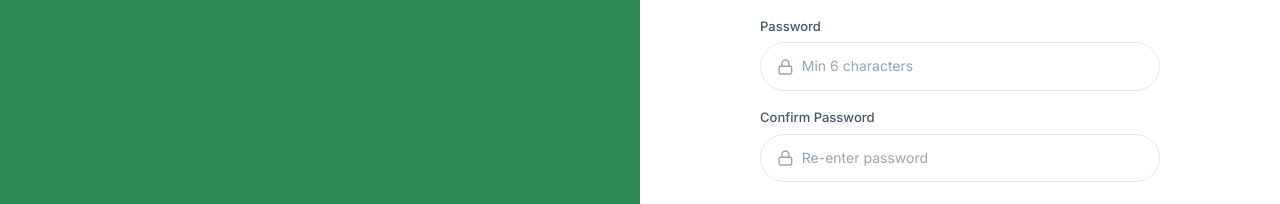
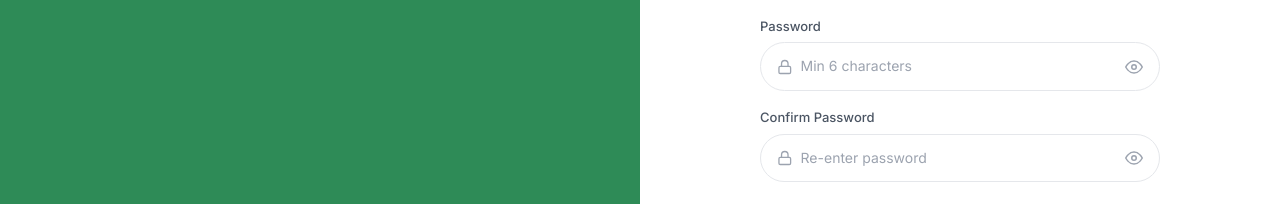
Before and after one commit to Dhonmarckherm/Medisched, a Next.js app: page /signup in a window 1280 px wide. Shown: the part 573-777 px from the top of the page. Built offline with nearby package versions, Linux system fonts and the light colour scheme.

Commit message:
feat: add show/hide password toggle to signup and reset password pages

```diff
--- a/src/app/reset-password/page.tsx
+++ b/src/app/reset-password/page.tsx
@@ -2,11 +2,13 @@
 
 import { useState, useEffect } from "react";
 import { useRouter } from "next/navigation";
-import { LockIcon, ArrowLeftIcon, CheckCircleIcon } from "@/components/Icons";
+import { LockIcon, ArrowLeftIcon, CheckCircleIcon, EyeIcon, EyeOffIcon } from "@/components/Icons";
 
 export default function ResetPasswordPage() {
   const [password, setPassword] = useState("");
   const [confirmPassword, setConfirmPassword] = useState("");
+  const [showPassword, setShowPassword] = useState(false);
+  const [showConfirmPassword, setShowConfirmPassword] = useState(false);
   const [error, setError] = useState("");
   const [success, setSuccess] = useState("");
   const [loading, setLoading] = useState(false);
@@ -145,16 +147,22 @@ export default function ResetPasswordPage() {
               <label className="block text-[13px] font-medium text-gray-600 mb-1.5">New Password</label>
               <div className="flex items-center border border-gray-200 rounded-lg px-3 transition-all duration-200 focus-within:border-primary focus-within:ring-2 focus-within:ring-primary/20">
                 <LockIcon className="text-gray-400 mr-2" size={18} />
-                <input type="password" value={password} onChange={(e) => setPassword(e.target.value)} required minLength={6}
+                <input type={showPassword ? "text" : "password"} value={password} onChange={(e) => setPassword(e.target.value)} required minLength={6}
                   className="w-full py-3 border-none outline-none text-[14px] bg-transparent" placeholder="Min 6 characters" />
+                <button type="button" onClick={() => setShowPassword(!showPassword)} className="bg-transparent border-none cursor-pointer p-0 ml-2 text-gray-400 hover:text-gray-600 transition-colors flex items-center">
+                  {showPassword ? <EyeOffIcon size={18} /> : <EyeIcon size={18} />}
+                </button>
               </div>
             </div>
             <div>
               <label className="block text-[13px] font-medium text-gray-600 mb-1.5">Confirm New Password</label>
               <div className="flex items-center border border-gray-200 rounded-lg px-3 transition-all duration-200 focus-within:border-primary focus-within:ring-2 focus-within:ring-primary/20">
                 <LockIcon className="text-gray-400 mr-2" size={18} />
-                <input type="password" value={confirmPassword} onChange={(e) => setConfirmPassword(e.target.value)} required minLength={6}
+                <input type={showConfirmPassword ? "text" : "password"} value={confirmPassword} onChange={(e) => setConfirmPassword(e.target.value)} required minLength={6}
                   className="w-full py-3 border-none outline-none text-[14px] bg-transparent" placeholder="Re-enter password" />
+                <button type="button" onClick={() => setShowConfirmPassword(!showConfirmPassword)} className="bg-transparent border-none cursor-pointer p-0 ml-2 text-gray-400 hover:text-gray-600 transition-colors flex items-center">
+                  {showConfirmPassword ? <EyeOffIcon size={18} /> : <EyeIcon size={18} />}
+                </button>
               </div>
             </div>
           </div>
--- a/src/app/signup/page.tsx
+++ b/src/app/signup/page.tsx
@@ -3,7 +3,7 @@
 import { useState } from "react";
 import Link from "next/link";
 import { useRouter } from "next/navigation";
-import { MailIcon, LockIcon, UserIcon, IdCardIcon, HospitalIcon, ArrowLeftIcon } from "@/components/Icons";
+import { MailIcon, LockIcon, UserIcon, IdCardIcon, HospitalIcon, ArrowLeftIcon, EyeIcon, EyeOffIcon } from "@/components/Icons";
 import { useToast } from "@/components/Toast";
 
 const COURSES = [
@@ -42,6 +42,8 @@ export default function SignupPage() {
   });
   const [errors, setErrors] = useState<Record<string, string>>({});
   const [loading, setLoading] = useState(false);
+  const [showPassword, setShowPassword] = useState(false);
+  const [showConfirmPassword, setShowConfirmPassword] = useState(false);
   const router = useRouter();
   const { addToast } = useToast();
 
@@ -237,8 +239,11 @@ export default function SignupPage() {
               <label className="block text-[13px] font-medium text-gray-600 mb-1.5">Password</label>
               <div className={`flex items-center border rounded-full px-4 transition-all duration-200 focus-within:border-primary focus-within:ring-2 focus-within:ring-primary/20 ${errors.password ? 'border-red-300' : 'border-gray-200'}`}>
                 <LockIcon className="text-gray-400 mr-2" size={18} />
-                <input type="password" name="password" value={formData.password} onChange={handleChange} onBlur={handleBlur} required minLength={6}
+                <input type={showPassword ? "text" : "password"} name="password" value={formData.password} onChange={handleChange} onBlur={handleBlur} required minLength={6}
                   className="w-full py-3 border-none outline-none focus:outline-none focus:ring-0 text-[14px] bg-transparent" placeholder="Min 6 characters" />
+                <button type="button" onClick={() => setShowPassword(!showPassword)} className="bg-transparent border-none cursor-pointer p-0 ml-2 text-gray-400 hover:text-gray-600 transition-colors flex items-center">
+                  {showPassword ? <EyeOffIcon size={18} /> : <EyeIcon size={18} />}
+                </button>
               </div>
               {errors.password && <p className="text-red-500 text-[12px] mt-1">{errors.password}</p>}
             </div>
@@ -247,8 +252,11 @@ export default function SignupPage() {
               <label className="block text-[13px] font-medium text-gray-600 mb-1.5">Confirm Password</label>
               <div className={`flex items-center border rounded-full px-4 transition-all duration-200 focus-within:border-primary focus-within:ring-2 focus-within:ring-primary/20 ${errors.confirmPassword ? 'border-red-300' : 'border-gray-200'}`}>
                 <LockIcon className="text-gray-400 mr-2" size={18} />
-                <input type="password" name="confirmPassword" value={formData.confirmPassword} onChange={handleChange} onBlur={handleBlur} required minLength={6}
+                <input type={showConfirmPassword ? "text" : "password"} name="confirmPassword" value={formData.confirmPassword} onChange={handleChange} onBlur={handleBlur} required minLength={6}
                   className="w-full py-3 border-none outline-none focus:outline-none focus:ring-0 text-[14px] bg-transparent" placeholder="Re-enter password" />
+                <button type="button" onClick={() => setShowConfirmPassword(!showConfirmPassword)} className="bg-transparent border-none cursor-pointer p-0 ml-2 text-gray-400 hover:text-gray-600 transition-colors flex items-center">
+                  {showConfirmPassword ? <EyeOffIcon size={18} /> : <EyeIcon size={18} />}
+                </button>
               </div>
               {errors.confirmPassword && <p className="text-red-500 text-[12px] mt-1">{errors.confirmPassword}</p>}
             </div>
```
